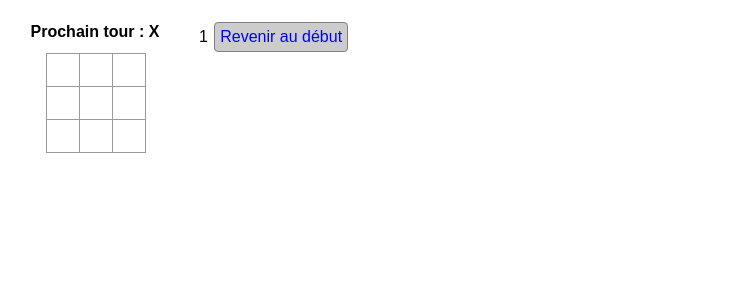
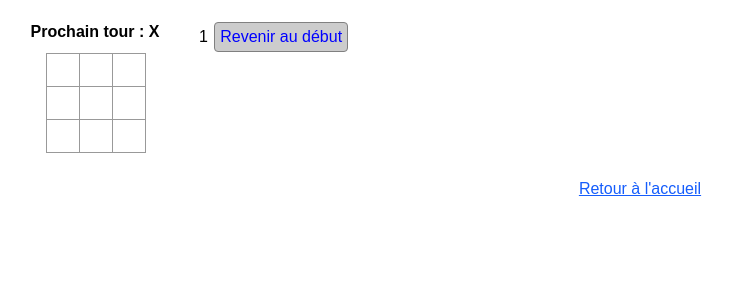
Before and after one commit to GrCOTE7/pyproject_template, a React (Vite) app in the folder frontend/: page /tictactoe in a window 1280 px wide. Shown: the top 300 px of the page, without its empty margins (0-734 px from the left). Built offline with nearby package versions, Linux system fonts and the light colour scheme; no server answers.

Commit message:
add home return lk

```diff
--- a/frontend/src/pages/TicTacToe.jsx
+++ b/frontend/src/pages/TicTacToe.jsx
@@ -1,5 +1,6 @@
 import { useState, useEffect } from "react";
 import { setDocumentTitle } from "../utils/documentTitle";
+import { Link } from "react-router-dom";
 
 import "../assets/styles_tictactoe.css";
 
@@ -145,14 +146,25 @@ export default function TicTacToe() {
   }
 
   return (
+    <>
       <div className="game">
         <div className="game-board">
-        <Board xIsNext={xIsNext} squares={currentSquares} onPlay={handlePlay} />
+          <Board
+            xIsNext={xIsNext}
+            squares={currentSquares}
+            onPlay={handlePlay}
+          />
         </div>
         <div className="game-info">
           {/* <ol>{[1, 2, 3].map((x) => x * 2).join(", ")}</ol> */}
           <ol>{moves}</ol>
         </div>
       </div>
+      <div className="mt-6 text-center">
+          <Link to="/" className="text-blue-600 hover:text-blue-500 underline">
+            Retour à l'accueil
+          </Link>
+        </div>
+    </>
   );
 }
```
Lines whose indentation alone changed are shown as unchanged.
